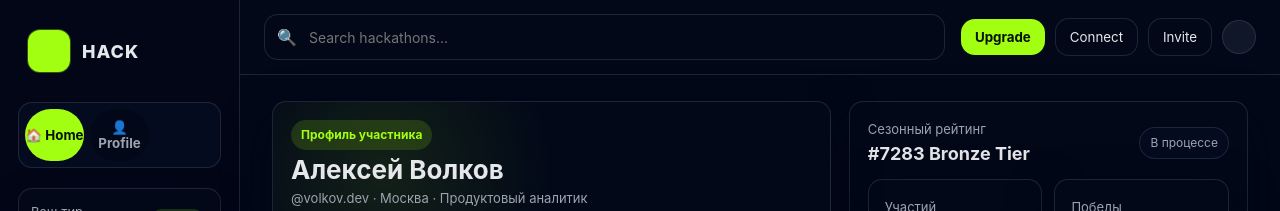
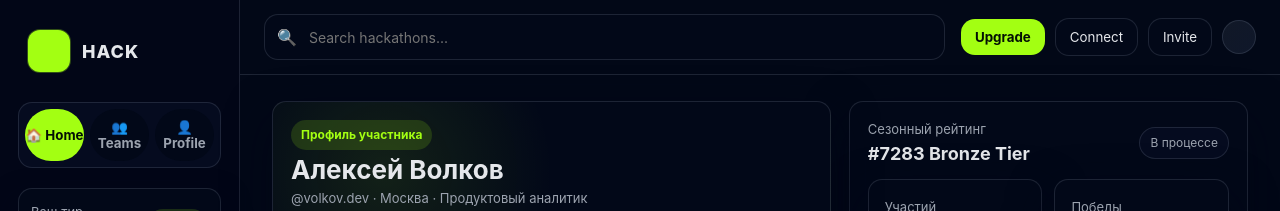
Before and after one commit to Fishing-Team-322/HHton, a React (Vite) app in the folder hack-platform/: page / in a window 1280 px wide. Both pictures are taken after typing "name@example.com", "Sample123" into the empty fields and a click on the button "Войти". Shown: the top 211 px of the page. Built offline with nearby package versions, Linux system fonts and the light colour scheme.

Commit message:
Add Teams button back to top capsule navigation

```diff
--- a/hack-platform/src/App.tsx
+++ b/hack-platform/src/App.tsx
@@ -1155,6 +1155,9 @@ const App: React.FC = () => {
             <SidebarModeButton active={activePage === "dashboard"} onClick={() => handleChangePage("dashboard")}>
               🏠 Home
             </SidebarModeButton>
+            <SidebarModeButton active={activePage === "teams"} onClick={() => handleChangePage("teams")}>
+              👥 Teams
+            </SidebarModeButton>
             <SidebarModeButton active={activePage === "profile"} onClick={() => handleChangePage("profile")}>
               👤 Profile
             </SidebarModeButton>
```
